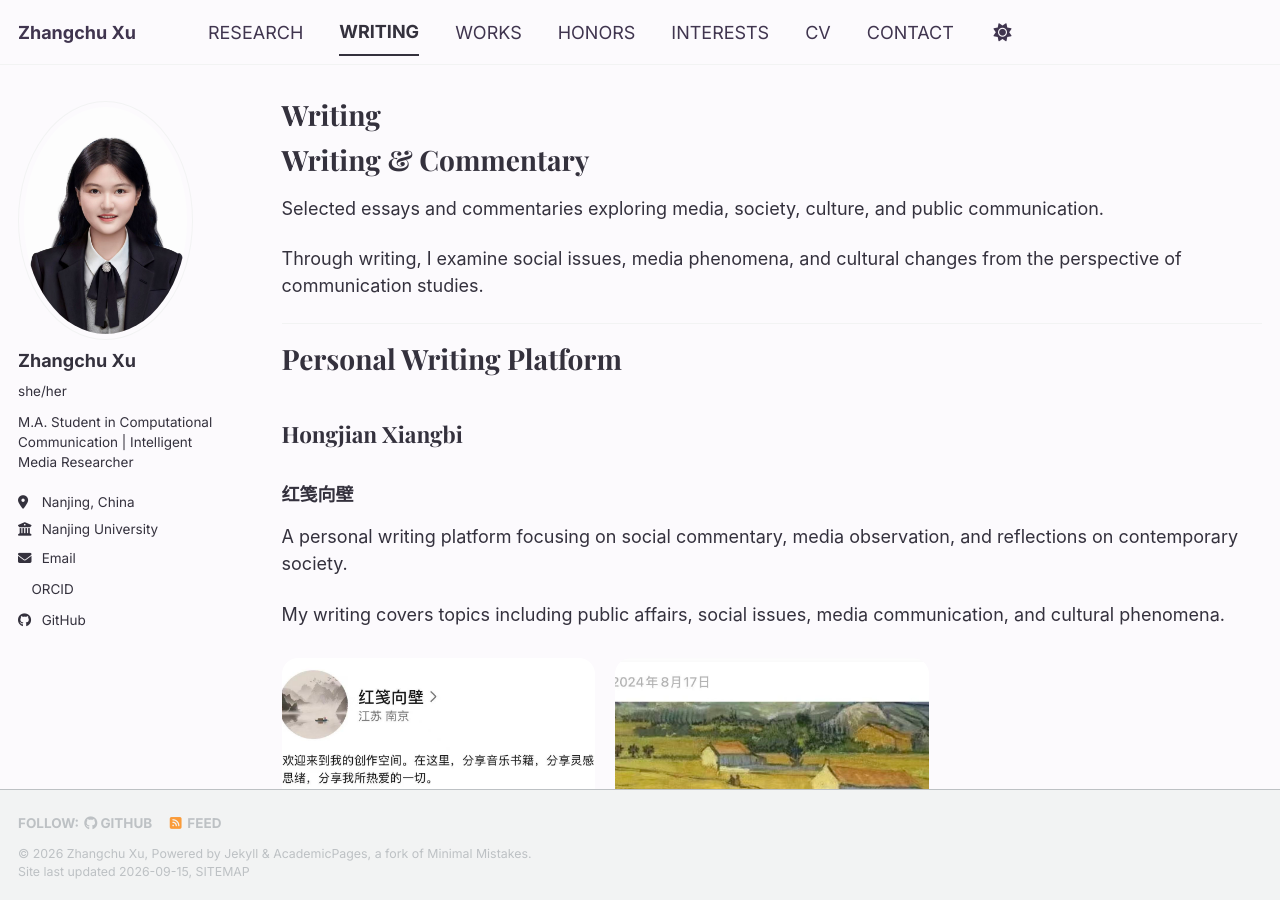
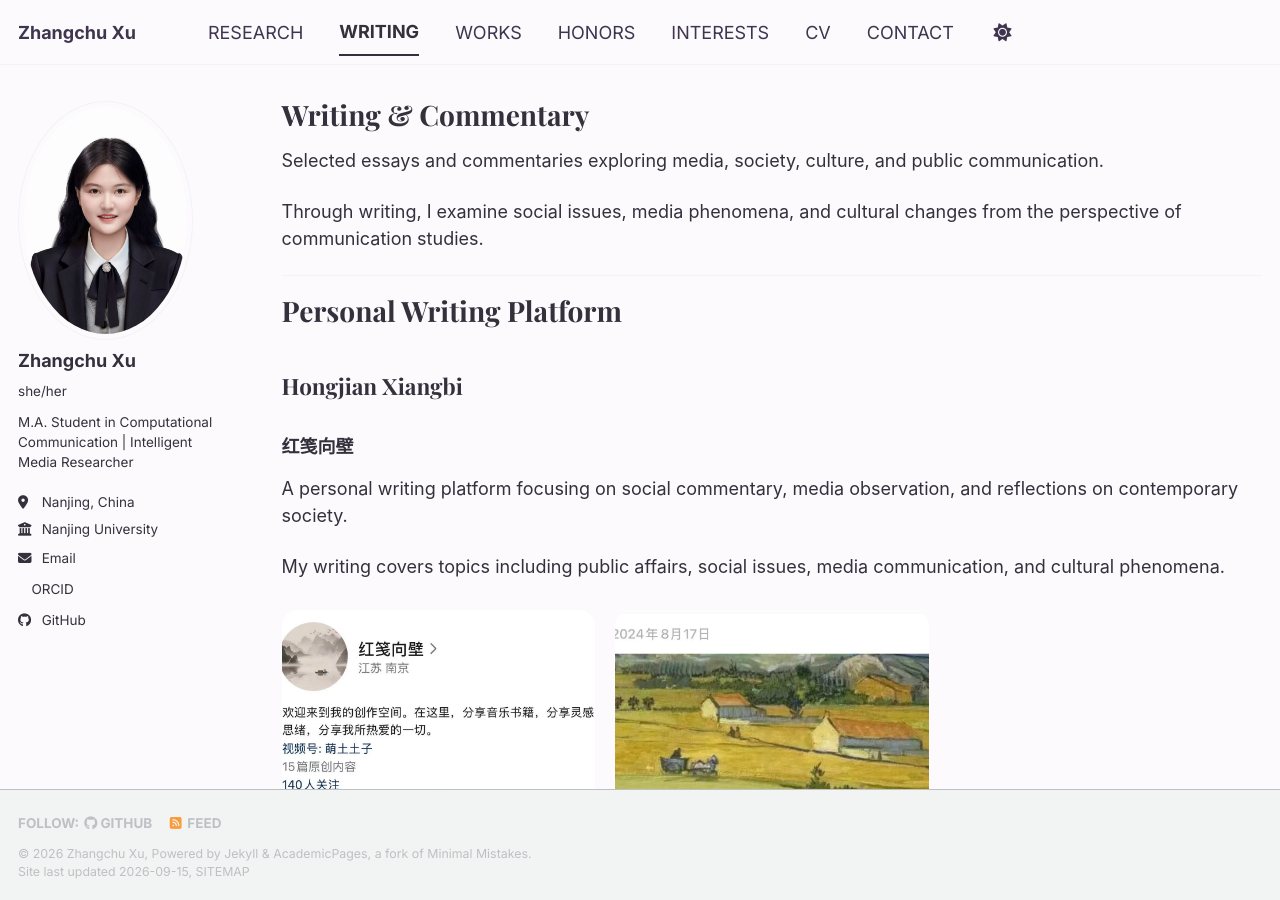
Before and after one commit to xuzhangchu0103/xuzhangchu0103.github.io, a Jekyll site: the page built from _pages/writing.md, in a window 1280 px wide and 900 px high. Built offline with Jekyll 4.4.1, drawn with Linux system fonts in a browser that asks for light colours; a style sheet for code colours, icons or effects is not loaded.

Commit message:
Change title to 'Writing & Commentary'
Updated the title in the writing page to reflect the broader scope of content.

```diff
--- a/_pages/writing.md
+++ b/_pages/writing.md
@@ -1,11 +1,9 @@
 ---
 layout: archive
-title: "Writing"
+title: "Writing & Commentary"
 permalink: /writing/
 author_profile: true
 ---
-
-# Writing & Commentary
 
 
 Selected essays and commentaries exploring media, society, culture, and public communication.
```
